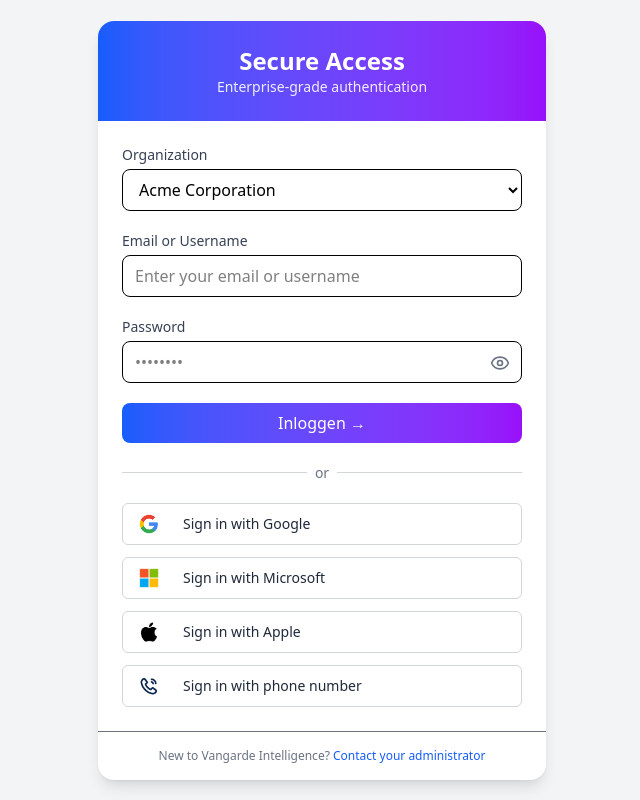
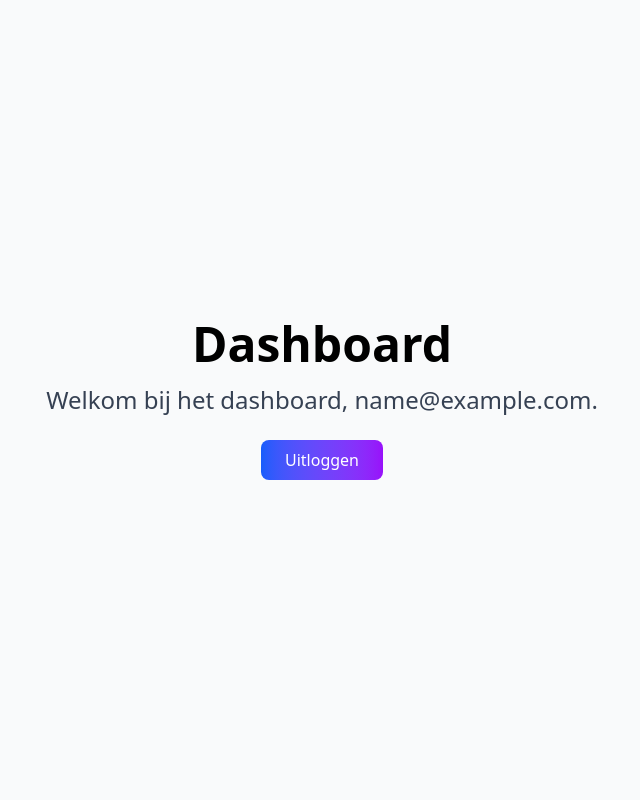
Before and after one commit to Vangarde-Project/Vangarde-Project, a React (Vite) app in the folder vangarde-app/: page /dashboard in a window 1280 px wide. Before the commit this address led to /. Shown: the whole page, without its empty margins (318-958 px from the left). Built offline with nearby package versions, Linux system fonts and the light colour scheme; sample sign-in values are in the browser's storage.

Commit message:
Social logins werken en redirecten naar dashboard

```diff
--- /dev/null
+++ b/vangarde-app/src/features/login/auth/SocialButtons.jsx
@@ -0,0 +1,54 @@
+import React from "react";
+
+export default function SocialButtons({  handleSocialLogin }) {
+  const socialButtons =
+    "w-full flex items-center justify-start gap-3 border border-gray-300 text-gray-800 py-2.5 px-4 rounded-md hover:bg-gray-300 transition";
+
+  return (
+    <div className="space-y-3">
+      <button
+        type="button"
+        onClick={() => handleSocialLogin("Google")}
+        className={socialButtons}
+      >
+        <img src="/assets/google.png" alt="Google logo" className="w-5 h-5" />
+        <span className="text-sm font-medium translate-x-3">
+          Sign in with Google
+        </span>
+      </button>
+
+      <button
+        type="button"
+        onClick={() => handleSocialLogin("Microsoft")}
+        className={socialButtons}
+      >
+        <img src="/assets/microsoft.png" alt="Microsoft logo" className="w-5 h-5" />
+        <span className="text-sm font-medium translate-x-3">
+          Sign in with Microsoft
+        </span>
+      </button>
+
+      <button
+        type="button"
+        onClick={() => handleSocialLogin("Apple")}
+        className={socialButtons}
+      >
+        <img src="/assets/apple.png" alt="Apple logo" className="w-5 h-5" />
+        <span className="text-sm font-medium translate-x-3">
+          Sign in with Apple
+        </span>
+      </button>
+
+      <button
+        type="button"
+        onClick={() => handleSocialLogin("Phone")}
+        className={socialButtons}
+      >
+        <img src="/assets/call.png" alt="Phone icon" className="w-5 h-5" />
+        <span className="text-sm font-medium translate-x-3">
+          Sign in with phone number
+        </span>
+      </button>
+    </div>
+  );
+}
--- a/vangarde-app/src/features/login/auth/useAuth.jsx
+++ b/vangarde-app/src/features/login/auth/useAuth.jsx
@@ -1,11 +1,13 @@
 "use client";
-import React, { createContext, useContext, useState, useRef } from "react";
+import React, { createContext, useContext, useState, useRef, useEffect } from "react";
+import { useNavigate } from "react-router-dom";
 
-// Make auth context
+// // Make auth context
 const AuthContext = createContext(null);
 
-// functions that authProvider can use and provide to other components
+// // functions that authProvider can use and provide to other components
 export function AuthProvider({ children }) {
+  const navigate = useNavigate();
   const tokenRef = useRef(null);
   const [user, setUser] = useState(null);
   const [loading, setLoading] = useState(false);
@@ -14,59 +16,103 @@ export function AuthProvider({ children }) {
 
   const isLoggedIn = !!user;
 
-  // function for logging in // OICD integration comes here later
+  // Get user token when logged in already
+  useEffect(() => {
+    const storedUser = localStorage.getItem("user");
+    const storedToken = localStorage.getItem("token");
+    if (storedUser && storedToken) {
+      setUser(JSON.parse(storedUser));
+      tokenRef.current = storedToken;
+    }
+  }, []);
+
+  // Stimulate login
   async function login(email, password) {
     setLoading(true);
     setError(null);
 
     try {
-      // stimulate network delay
       await new Promise((r) => setTimeout(r, 300));
 
       // check login credentials // gets replaced by real API/OICD call later
       if (email === "test@vangarde.ai" && password === "1234") {
-        tokenRef.current = "fake-jwt-token";
-        setUser({ name: "Demo User", email });
-        setLoading(false);
+        const fakeToken = "fake-jwt-token";
+        const demoUser = {
+          name: "Demo User",
+          email,
+          provider: "internal", // TODO: Replace with real OIDC provider (Google, Microsoft, etc.)
+        };
+
+        tokenRef.current = fakeToken;
+        localStorage.setItem("user", JSON.stringify(demoUser));
+        localStorage.setItem("token", fakeToken);
+        setUser(demoUser);
 
         // flash message for successful login
         setFlash({ type: "success", text: "Je bent nu ingelogd!" });
         setTimeout(() => setFlash(null), 3000);
 
+        navigate("/dashboard");
         return { ok: true };
-      } else {
-        throw new Error("Ongeldige gebruikersnaam of wachtwoord");
       }
-      // catch errors if login fails
+        // catch errors if login fails
+      throw new Error("Ongeldige gebruikersnaam of wachtwoord");
     } catch (err) {
       console.error("Login mislukt:", err);
       setError(err.message);
       setUser(null);
+      return { ok: false, error: err.message };
+    } finally {
       setLoading(false);
-      return { ok: false, error: err.message };
     }
   }
 
-  // function for logging out
+
+  async function signInWithProvider(providerName) {
+    // to see with what provider we are logging in
+    console.log(`Logging in with ${providerName}...`);
+    const fakeToken = "fake-oauth-token";
+    const demoUser = {
+      // test data
+      name: "Demo User",
+      email: "demo@vangarde.ai",
+      provider: providerName, // TODO: Replace with real OIDC provider later
+    };
+
+    tokenRef.current = fakeToken;
+    localStorage.setItem("user", JSON.stringify(demoUser));
+    localStorage.setItem("token", fakeToken);
+    setUser(demoUser);
+
+    // flash message if logging in with provider was succesfull
+    setFlash({ type: "success", text: `Ingelogd met ${providerName}` });
+    setTimeout(() => setFlash(null), 3000);
+
+    navigate("/dashboard");
+  }
+
+  // function for logging out and removing token from app
   function logout() {
     tokenRef.current = null;
     setUser(null);
-    setError(null);
+    localStorage.removeItem("user");
+    localStorage.removeItem("token");
 
-    // flash message for logging out
+    // flash message for succesfully logging out
     setFlash({ type: "info", text: "Je bent uitgelogd." });
     setTimeout(() => setFlash(null), 3000);
+    navigate("/");
   }
 
+  const value = {
+    isLoggedIn,user,loading,error,login,logout,signInWithProvider,token: tokenRef.current,flash,
+  };
+
   // return authcontext with values to use in other components
-  return (
-    <AuthContext.Provider value={{ isLoggedIn, user, loading, error, login, logout, flash }}>
-      {children}
-    </AuthContext.Provider>
-  );
+  return <AuthContext.Provider value={value}>{children}</AuthContext.Provider>;
 }
 
-// function to use useAuth on more pages
+// // function to use useAuth on more pages
 export function useAuth() {
   return useContext(AuthContext);
 }
--- a/vangarde-app/src/features/login/components/ui/LoginCard.jsx
+++ b/vangarde-app/src/features/login/components/ui/LoginCard.jsx
@@ -3,11 +3,11 @@ import React, { useState, useEffect } from "react";
 import { useNavigate } from "react-router-dom";
 import { Eye, EyeOff } from "lucide-react";
 import { useAuth } from "../../auth/useAuth";
+import SocialButtons from "../../auth/SocialButtons";
 
 export default function LoginCard() {
   const navigate = useNavigate();
-  const { login, isLoggedIn, loading: authLoading, error: authError } = useAuth();
-
+  const { login, signInWithProvider, isLoggedIn, loading: authLoading, error: authError } = useAuth();
   const [email, setEmail] = useState("");
   const [password, setPassword] = useState("");
   const [showPassword, setShowPassword] = useState(false);
@@ -42,15 +42,6 @@ export default function LoginCard() {
     }
   };
 
-
-  const handleSocialLogin = (provider) => {
-    console.log(`${provider} login clicked`);
-  };
-
-
-  const socialButton =
-    "w-full flex items-center justify-start gap-3 border border-gray-300 text-gray-800 py-2.5 px-4 rounded-md hover:bg-gray-300 transition";
-
   return (
     <div className="flex justify-center items-center min-h-screen bg-gray-100">
       <div className="bg-white w-full max-w-md rounded-2xl shadow-lg overflow-hidden">
@@ -60,7 +51,6 @@ export default function LoginCard() {
           <p className="text-sm opacity-90">Enterprise-grade authentication</p>
         </div>
 
-
         <form
           onSubmit={handleSubmit}
           className="p-6 space-y-5"
@@ -69,7 +59,6 @@ export default function LoginCard() {
           <h3 id="login-heading" className="sr-only">
             Login form
           </h3>
-
 
           <div>
             <label
@@ -166,55 +155,8 @@ export default function LoginCard() {
             <hr className="flex-1 border-gray-300" />
           </div>
 
-          <div className="space-y-3">
-            <button
-              type="button"
-              onClick={() => handleSocialLogin("Google")}
-              className={socialButton}
-            >
-              <img src="/assets/google.png" alt="Google logo" className="w-5 h-5" />
-              <span className="text-sm font-medium translate-x-3">
-                Sign in with Google
-              </span>
-            </button>
+          <SocialButtons handleSocialLogin={signInWithProvider} />
 
-            <button
-              type="button"
-              onClick={() => handleSocialLogin("Microsoft")}
-              className={socialButton}
-            >
-              <img
-                src="/assets/microsoft.png"
-                alt="Microsoft logo"
-                className="w-5 h-5"
-              />
-              <span className="text-sm font-medium translate-x-3">
-                Sign in with Microsoft
-              </span>
-            </button>
-
-            <button
-              type="button"
-              onClick={() => handleSocialLogin("Apple")}
-              className={socialButton}
-            >
-              <img src="/assets/apple.png" alt="Apple logo" className="w-5 h-5" />
-              <span className="text-sm font-medium translate-x-3">
-                Sign in with Apple
-              </span>
-            </button>
-
-            <button
-              type="button"
-              onClick={() => handleSocialLogin("Phone")}
-              className={socialButton}
-            >
-              <img src="/assets/call.png" alt="Phone icon" className="w-5 h-5" />
-              <span className="text-sm font-medium translate-x-3">
-                Sign in with phone number
-              </span>
-            </button>
-          </div>
         </form>
 
         {/* 🔹 Footer */}
--- a/vangarde-app/src/main.jsx
+++ b/vangarde-app/src/main.jsx
@@ -1,11 +1,10 @@
 import React from "react";
 import ReactDOM from "react-dom/client";
 import { BrowserRouter, Routes, Route } from "react-router-dom";
-import App from "./App";
-import './index.css';
+import "./index.css";
+import { AuthProvider } from "./features/login/auth/useAuth.jsx";
 import LoginCard from "./features/login/components/ui/LoginCard";
 import Dashboard from "./pages/dashboard.jsx";
-import { AuthProvider } from "./features/login/auth/useAuth.jsx";
 import PublicRoute from "./features/login/auth/PublicRoute.jsx";
 import ProtectedRoute from "./features/login/auth/ProtectedRoute.jsx";
 import FlashMessage from "./features/login/components/ui/FlashMessage.jsx";
@@ -16,8 +15,9 @@ ReactDOM.createRoot(document.getElementById("root")).render(
       <AuthProvider>
         <FlashMessage />
         <Routes>
-          <Route path="/" element={<PublicRoute> <LoginCard /> </PublicRoute> }/>
-          <Route path="/dashboard" element={<ProtectedRoute> <Dashboard /> </ProtectedRoute>} />
+          <Route path="/" element={<PublicRoute><LoginCard /></PublicRoute>}/>
+          <Route path="/dashboard" element={<ProtectedRoute> <Dashboard /></ProtectedRoute>}/>
+          <Route path="*" element={<LoginCard />} />
         </Routes>
       </AuthProvider>
     </BrowserRouter>
--- a/vangarde-app/src/pages/dashboard.jsx
+++ b/vangarde-app/src/pages/dashboard.jsx
@@ -1,4 +1,3 @@
-// src/pages/Dashboard.jsx
 "use client";
 import { useEffect } from "react";
 import { useAuth } from "../features/login/auth/useAuth";
@@ -6,20 +5,35 @@ import { useNavigate } from "react-router-dom";
 
 export default function Dashboard() {
   const navigate = useNavigate();
-  const { isLoggedIn, logout } = useAuth();
+  const { isLoggedIn, user, loading, logout } = useAuth();
 
   // Redirect to login if not logged in
   useEffect(() => {
-    if (!isLoggedIn) {
+    if (!loading && !isLoggedIn) {
       navigate("/");
     }
-  }, [isLoggedIn, navigate]);
+  }, [isLoggedIn, loading, navigate]);
+
+  if (loading) {
+    return (
+      <div className="flex items-center justify-center min-h-screen text-gray-500 text-lg">
+        Even geduld...
+      </div>
+    );
+  }
 
   return (
-    <div className="text-center">
-      <h1 className="text-5xl">Dashboard</h1>
-      <p className="mt-5 text-2xl">Welkom bij het dashboard</p>
-      <button className="mt-5 w-100 bg-gradient-to-r from-blue-600 to-purple-600 text-white py-2 rounded-lg font-medium hover:opacity-90 transition disabled:opacity-60" onClick={logout}>Uitloggen</button>
+    <div className="text-center min-h-screen flex flex-col justify-center items-center bg-gray-50">
+      <h1 className="text-5xl font-bold mb-2">Dashboard</h1>
+      <p className="mt-2 text-2xl text-gray-700">
+        Welkom bij het dashboard{user?.email ? `, ${user.email}` : ""}.
+      </p>
+      <button
+        onClick={logout}
+        className="mt-6 bg-gradient-to-r from-blue-600 to-purple-600 text-white py-2 px-6 rounded-lg font-medium hover:opacity-90 transition"
+      >
+        Uitloggen
+      </button>
     </div>
   );
 }
```
